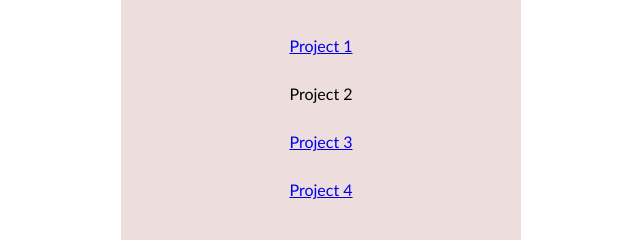
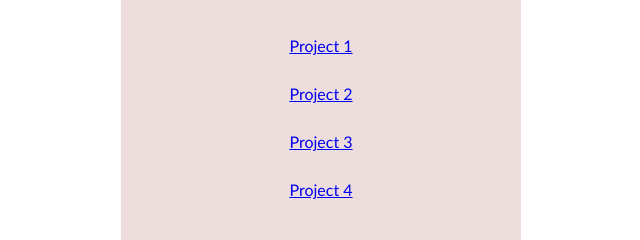
Before and after one commit to canwefly89/project-container, a plain HTML site: page index.html in a window 1280 px wide. Shown: the part 148-388 px from the top of the page, 319-959 px from the left. Drawn offline with Linux system fonts and the light colour scheme.

Commit message:
second project

```diff
--- a/index.html
+++ b/index.html
@@ -12,7 +12,7 @@
       <h1>CSS Projects</h1>
       <ul class="css__project__container">
       <li class="css__project project-first"><a href="project1/project1.html">Project 1<a></li>
-      <li class="css__project">Project 2</li>
+      <li class="css__project"><a href="project2/project2.html">Project 2<a></li>
       <li class="css__project"><a href="project3/project3.html">Project 3<a></li>
       <li class="css__project"><a href="project4/project4.html">Project 4<a></li>
     </ul>
--- a/project4/style4_self.css
+++ b/project4/style4_self.css
@@ -89,6 +89,7 @@
   justify-content: center;
   padding: 0px 10px;
 }
+
 .header .header__icon {
   margin-right: 20px;
 }
```
